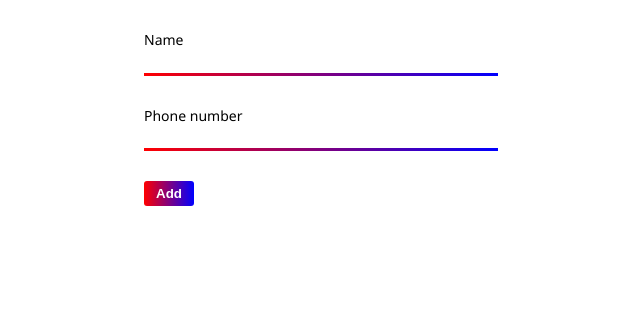
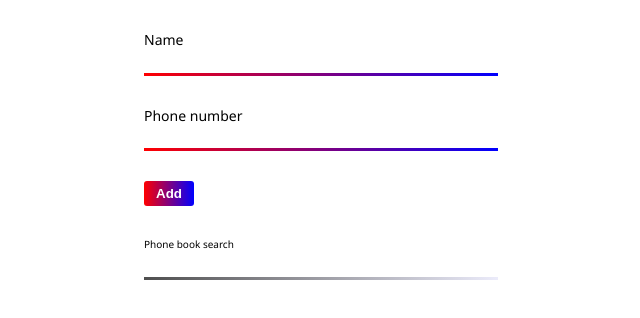
Before and after one commit to BoikoAnastasiia/goit-react-hw-02-phonebook, a React (Create React App) app: page / in a window 1280 px wide. Shown: the top 318 px of the page, without its empty margins (296-936 px from the left). Built offline with nearby package versions, Linux system fonts and the light colour scheme.

Commit message:
search done

```diff
--- a/package.json
+++ b/package.json
@@ -4,6 +4,8 @@
   "private": true,
   "homepage": "https://anastasyah86.github.io/goit-react-hw-02-phonebook/",
   "dependencies": {
+    "@fortawesome/fontawesome-free": "^5.15.3",
+    "@fortawesome/react-fontawesome": "^0.1.14",
     "@testing-library/jest-dom": "^5.11.10",
     "@testing-library/react": "^11.2.6",
     "@testing-library/user-event": "^12.8.3",
--- a/src/App.js
+++ b/src/App.js
@@ -2,6 +2,7 @@ import React, { Component } from 'react';
 import Container from './Components/Container';
 import PhoneBookForm from './Components/PhoneBookForm';
 import ContactsList from './Components/ContactsList';
+import Search from './Components/Search';
 import { v4 as uuidv4 } from 'uuid';
 uuidv4();
 
@@ -39,17 +40,19 @@ class App extends Component {
     const normilizeFilter = filter.toLowerCase();
 
     return contacts.filter(({ name }) =>
-      name.text.toLowerCase().includes(normilizeFilter),
+      name.toLowerCase().includes(normilizeFilter),
     );
   };
 
   render() {
-    const { contacts } = this.state;
-    console.log('app contacts', this.state.contacts);
+    const { filter } = this.state;
+    const filteredNames = this.getFilteredNames();
+
     return (
       <Container>
         <PhoneBookForm onSubmit={this.addContact} onAdd={this.addContact} />
-        <ContactsList contacts={contacts} onDelete={this.deleteContact} />
+        <Search value={filter} onChange={this.changeFilter} />
+        <ContactsList contacts={filteredNames} onDelete={this.deleteContact} />
       </Container>
     );
   }
--- a/src/Components/ContactsList/ContactsList.jsx
+++ b/src/Components/ContactsList/ContactsList.jsx
@@ -5,7 +5,7 @@ const ContactsList = ({ contacts, onDelete }) => (
     {contacts.map(({ id, name, number }) => (
       <li key={id} className={styles.list}>
         <div className={styles.buttonContainer}>
-          <button className={styles.delete} onClick={() => onDelete}>
+          <button className={styles.delete} onClick={id => onDelete(id)}>
             -
           </button>
         </div>
@@ -19,4 +19,15 @@ const ContactsList = ({ contacts, onDelete }) => (
 );
 export default ContactsList;
 
-// const contacts = [{ id: 'ssss', name: 'ddddddd', number: '66666666' }];
+// const g = [
+//   { id: 'ssss', name: 'ddddddd', number: '66666666' },
+//   { id: 'ffffff', name: 'ttttttttt', number: '66666666' },
+//   { id: 'ssss', name: 'gggggggg', number: '66666666' },
+// ];
+
+// const filter = 'dd';
+// const normilizeFilter = filter.toLowerCase();
+
+// console.log(
+//   g.filter(({ name }) => name.toLowerCase().includes(normilizeFilter)),
+// );
--- /dev/null
+++ b/src/Components/Search/Search.jsx
@@ -0,0 +1,16 @@
+import styles from './Search.module.css';
+
+const Search = ({ value, onChange }) => (
+  <div className={styles.container}>
+    <label className={styles.label}>
+      Phone book search
+      <input
+        type="text"
+        value={value}
+        onChange={onChange}
+        className={styles.input}
+      />
+    </label>
+  </div>
+);
+export default Search;
--- /dev/null
+++ b/src/Components/Search/Search.module.css
@@ -0,0 +1,26 @@
+.label {
+  font-size: 10px;
+}
+
+.container {
+  margin-top: 25px;
+}
+
+.input {
+  width: 350px;
+  height: 20px;
+  border-top: 0;
+  border-left: 0;
+  border-right: 0;
+  border-width: 3px;
+  border-image: linear-gradient(to right, rgb(78, 78, 78), rgb(236, 236, 251));
+  border-image-slice: 1;
+  background: transparent;
+  border-width: 3px;
+}
+
+.input:focus {
+  outline: none;
+  border-width: 3px;
+  border-image-slice: 1;
+}
--- /dev/null
+++ b/src/Components/Search/index.js
@@ -0,0 +1 @@
+export { default } from './Search';
```
Also changed, not shown: 2 other files (tests, documents, lock files or other folders).
